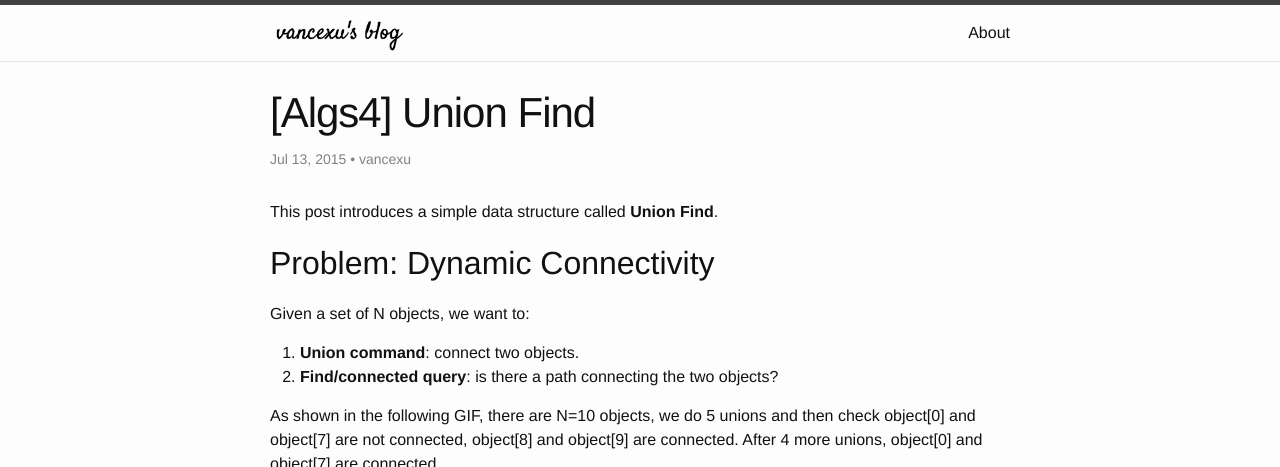
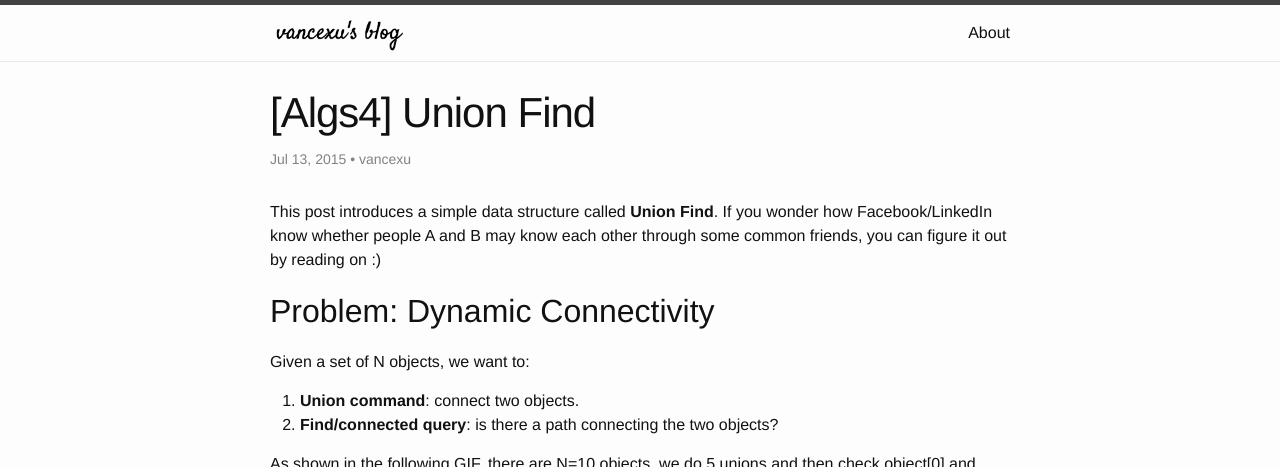
Before and after one commit to vancexu/vancexu.github.io, a Jekyll site: the page built from _posts/2015-07-13-algorithm-union-find.markdown, in a window 1280 px wide and 900 px high, cut to the strip 0-467 px from the top of the window. Built offline with Jekyll 4.4.1, drawn with Linux system fonts in a browser that asks for light colours; comment, search, counter and statistics services are not loaded.

Commit message:
update post introduction

```diff
--- a/_posts/2015-07-13-algorithm-union-find.markdown
+++ b/_posts/2015-07-13-algorithm-union-find.markdown
@@ -4,7 +4,7 @@ title:  "[Algs4] Union Find"
 date:   2015-07-13
 tags: [mooc, algorithm]
 ---
-This post introduces a simple data structure called **Union Find**.
+This post introduces a simple data structure called **Union Find**. If you wonder how Facebook/LinkedIn know whether people A and B may know each other through some common friends, you can figure it out by reading on :)
 
 ## Problem: Dynamic Connectivity
 Given a set of N objects, we want to:
```
